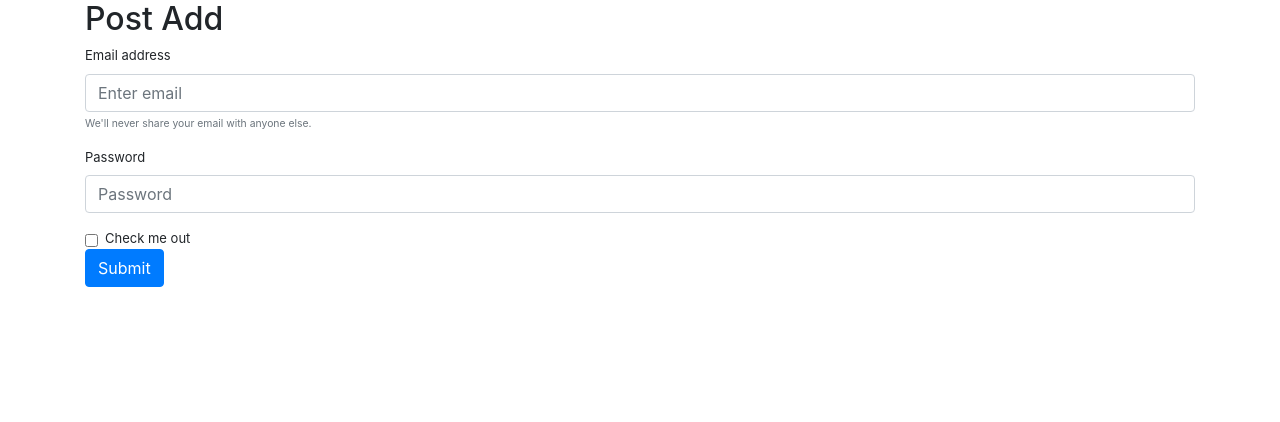
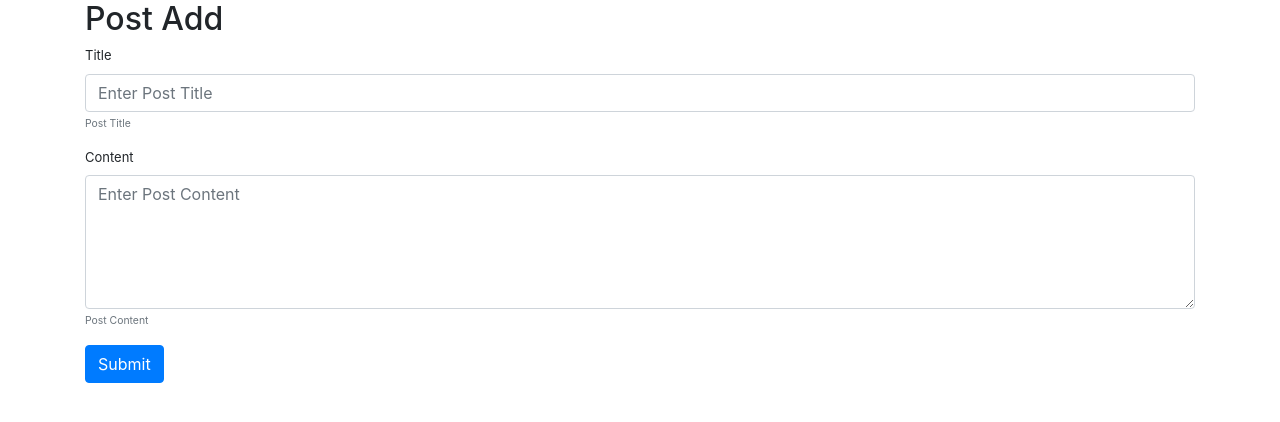
Before and after one commit to callorange/Djangogirls-Tutorial, a Django app: page /add in a window 1280 px wide. Shown: the part 124-546 px from the top of the page. Run offline with Django 3.2, Linux system fonts and the light colour scheme; some libraries are stand-ins or nearby versions.

Commit message:
form 추가

```diff
--- a/django/templates/blog/post_add.html
+++ b/django/templates/blog/post_add.html
@@ -7,19 +7,17 @@
 {% block content-title %}Post Add{% endblock %}
 
 {% block content %}
-<form>
+<form action="" method="get">
+  {% csrf_token %}
   <div class="form-group">
-    <label for="exampleInputEmail1">Email address</label>
-    <input type="email" class="form-control" id="exampleInputEmail1" aria-describedby="emailHelp" placeholder="Enter email">
-    <small id="emailHelp" class="form-text text-muted">We'll never share your email with anyone else.</small>
+    <label for="title">Title</label>
+    <input type="text" class="form-control" id="title" name="title" aria-describedby="titleHelp" placeholder="Enter Post Title">
+    <small id="titleHelp" class="form-text text-muted">Post Title</small>
   </div>
   <div class="form-group">
-    <label for="exampleInputPassword1">Password</label>
-    <input type="password" class="form-control" id="exampleInputPassword1" placeholder="Password">
-  </div>
-  <div class="form-check">
-    <input type="checkbox" class="form-check-input" id="exampleCheck1">
-    <label class="form-check-label" for="exampleCheck1">Check me out</label>
+    <label for="content">Content</label>
+    <textarea class="form-control" id="content" name="content" aria-describedby="contentHelp" placeholder="Enter Post Content" rows="5"></textarea>
+    <small id="contentHelp" class="form-text text-muted">Post Content</small>
   </div>
   <button type="submit" class="btn btn-primary">Submit</button>
 </form>
```
